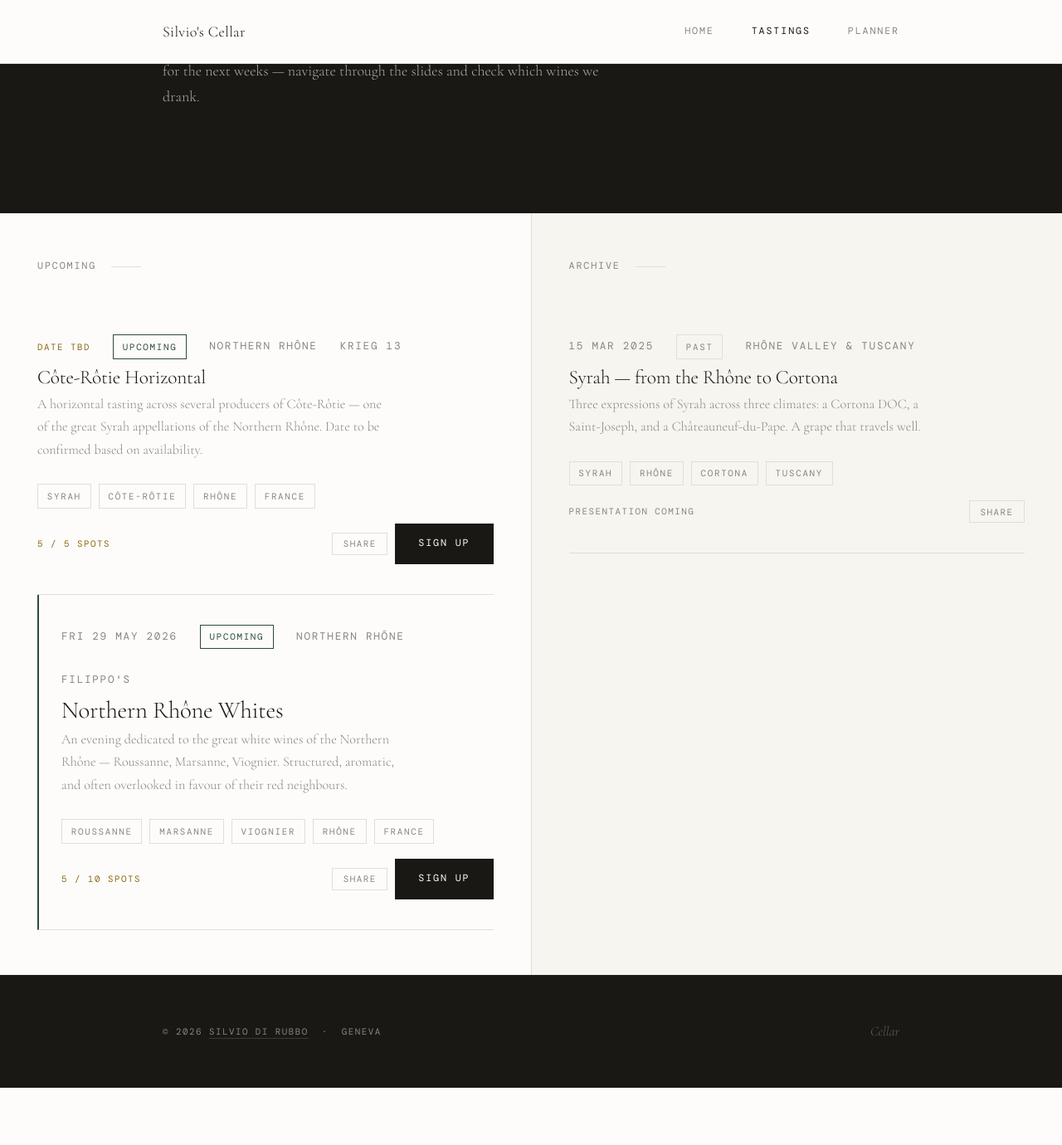
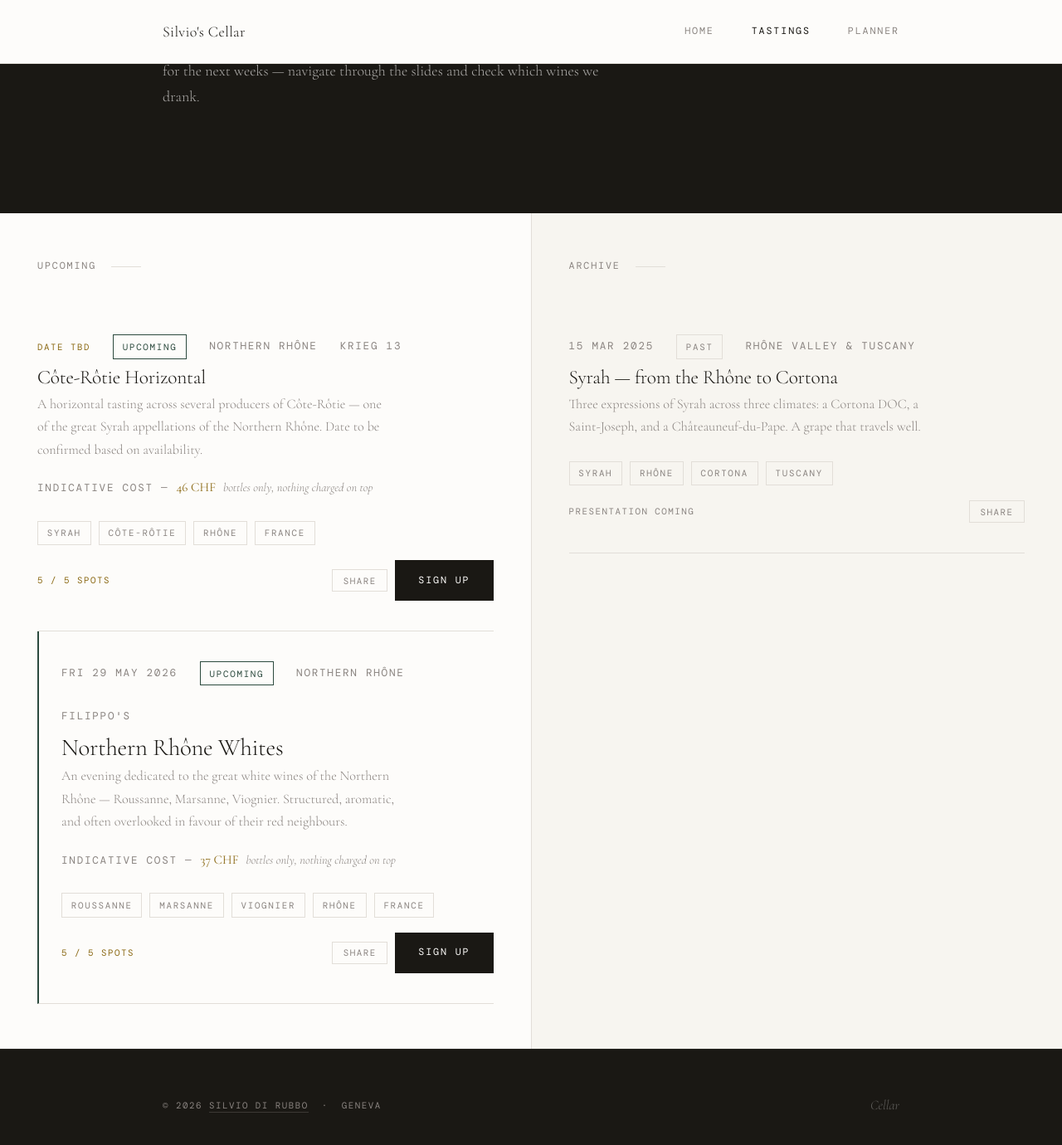
Before and after one commit to silviodirubbo/cellar, a Jekyll site: the page built from tastings/index.html, in a window 1280 px wide and 1400 px high, scrolled down 333 px. Shown: the top 1380 px of the window at 83% size. Built offline with Jekyll 4.4.1, drawn with Linux system fonts in a browser that asks for light colours; some web fonts are replaced; before the commit the page ends 1644 px from its top, so only the background shows below that.

Commit message:
Modify spots total and cost estimates in tastings.yml
Updated spots total and cost estimates for tastings.

```diff
--- a/_data/tastings.yml
+++ b/_data/tastings.yml
@@ -38,9 +38,9 @@
     - Rhône
     - France
   status: upcoming
-  spots_total: 10
+  spots_total: 5
   spots_remaining: 5
-  cost_estimate: ""
+  cost_estimate: "37 CHF"
   featured: true
 
 - slug: cote-rotie-horizontal
@@ -61,7 +61,7 @@
   status: upcoming
   spots_total: 5
   spots_remaining: 5
-  cost_estimate: ""
+  cost_estimate: "46 CHF"
   featured: false
 
 # ── Past ──────────────────────────────────────────────────────
```
